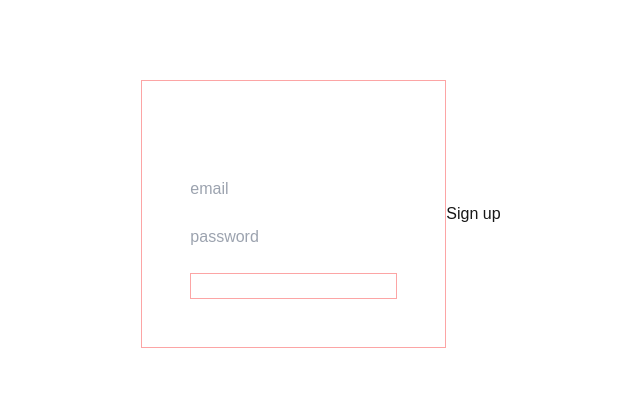
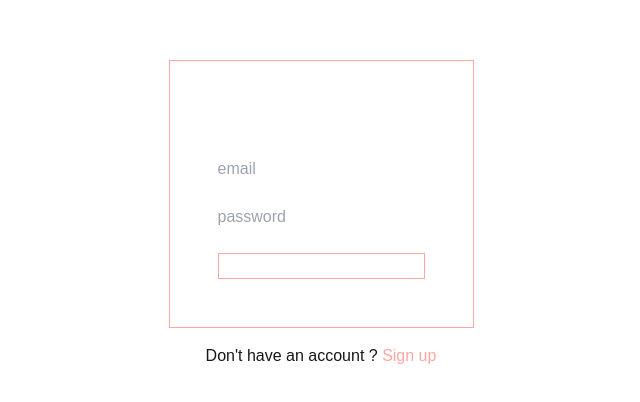
Before and after one commit to Bakhaw/music-reminder, a Next.js app: page /sign-in in a window 1280 px wide. Shown: the part 186-588 px from the top of the page, without its empty margins (319-959 px from the left). Built offline with nearby package versions, Linux system fonts and the light colour scheme.

Commit message:
feat: auth + layout working

```diff
--- a/app/page.tsx
+++ b/app/page.tsx
@@ -1,21 +1,45 @@
 "use client";
 
-import { useSession } from "next-auth/react";
+import { signOut, useSession } from "next-auth/react";
 import Link from "next/link";
 
 export default function Home() {
   const { data: session, status } = useSession();
 
-  console.log({ session, status });
+  if (status === "loading")
+    return (
+      <div className="h-screen flex justify-center items-center">
+        <p>Loading ...</p>
+      </div>
+    );
 
   return (
-    <div className="flex flex-col items-center justify-center gap-8 h-screen">
-      <button className="w-56 border border-red-300 px-6 py-2 text-white">
-        <Link href="/sign-in">Sign In</Link>
-      </button>
-      <button className="w-56 border border-red-300 px-6 py-2 text-white">
-        <Link href="/sign-up">Sign Up</Link>
-      </button>
+    <div>
+      {status === "unauthenticated" ? (
+        <div className="flex flex-col items-center justify-center gap-8 h-screen">
+          <Link href="/sign-in">
+            <button className="w-56 border border-red-300 px-6 py-2 text-white">
+              Sign In
+            </button>
+          </Link>
+          <Link href="/sign-up">
+            <button className="w-56 border border-red-300 px-6 py-2 text-white">
+              Sign Up
+            </button>
+          </Link>
+        </div>
+      ) : (
+        <div className="p-6 flex justify-between">
+          <p>Connected as {session?.user.email}</p>
+
+          <button
+            onClick={() => signOut()}
+            className="w-56 border border-red-300 px-6 py-2 text-white"
+          >
+            Sign Out
+          </button>
+        </div>
+      )}
     </div>
   );
 }
--- a/app/sign-in/page.tsx
+++ b/app/sign-in/page.tsx
@@ -2,6 +2,7 @@
 
 import { zodResolver } from "@hookform/resolvers/zod";
 import { signIn } from "next-auth/react";
+import Link from "next/link";
 import { useRouter, useSearchParams } from "next/navigation";
 import { useForm } from "react-hook-form";
 import * as z from "zod";
@@ -49,31 +50,47 @@ function Signin() {
   };
 
   return (
-    <div className="h-screen flex items-center justify-center">
+    <div className="h-screen flex flex-col gap-4 items-center justify-center">
       <form onSubmit={form.handleSubmit(onSubmit)}>
         <div className="flex flex-col gap-6 p-12 border border-red-300 text-black">
           <h1 className="text-white text-center">SIGN IN</h1>
-          <input type="email" placeholder="email" {...register("email")} />
+
+          <div>
+            <input
+              className="w-full"
+              type="email"
+              placeholder="email"
+              {...register("email")}
+            />
             {errors.email && (
               <p className="text-red-500">{errors.email.message}</p>
             )}
+          </div>
 
+          <div>
             <input
-            {...register("password")}
+              className="w-full"
               autoFocus={Boolean(emailFromURL)}
               type="password"
               placeholder="password"
+              {...register("password")}
             />
             {errors.password && (
               <p className="text-red-500">{errors.password.message}</p>
             )}
+          </div>
 
           <button className="border border-red-300 text-white" type="submit">
             Submit
           </button>
         </div>
       </form>
-      <p>Sign up</p>
+      <p>
+        Don&apos;t have an account ?{" "}
+        <Link href="/sign-up" className="text-red-300">
+          Sign up
+        </Link>
+      </p>
     </div>
   );
 }
--- a/app/sign-up/page.tsx
+++ b/app/sign-up/page.tsx
@@ -77,17 +77,34 @@ function Signup() {
       <form onSubmit={form.handleSubmit(onSubmit)}>
         <div className="flex flex-col gap-6 p-12 border border-red-300 text-black">
           <h1 className="text-white text-center">SIGN UP</h1>
-          <input type="text" placeholder="username" {...register("username")} />
+
+          <div>
+            <input
+              className="w-full"
+              type="text"
+              placeholder="username"
+              {...register("username")}
+            />
             {errors.username && (
               <p className="text-red-500">{errors.username.message}</p>
             )}
+          </div>
 
-          <input {...register("email")} type="email" placeholder="email" />
+          <div>
+            <input
+              className="w-full"
+              type="email"
+              placeholder="email"
+              {...register("email")}
+            />
             {errors.email && (
               <p className="text-red-500">{errors.email.message}</p>
             )}
+          </div>
 
+          <div>
             <input
+              className="w-full"
               type="password"
               placeholder="password"
               {...register("password")}
@@ -95,8 +112,11 @@ function Signup() {
             {errors.password && (
               <p className="text-red-500">{errors.password.message}</p>
             )}
+          </div>
 
+          <div>
             <input
+              className="w-full"
               type="password"
               placeholder="confirmPassword"
               {...register("confirmPassword")}
@@ -104,6 +124,7 @@ function Signup() {
             {errors.confirmPassword && (
               <p className="text-red-500">{errors.confirmPassword.message}</p>
             )}
+          </div>
 
           <button className="border border-red-300 text-white" type="submit">
             Submit
```
Also changed, not shown: middleware.ts (added, +24 -0 lines). Lines whose indentation alone changed are shown as unchanged.
